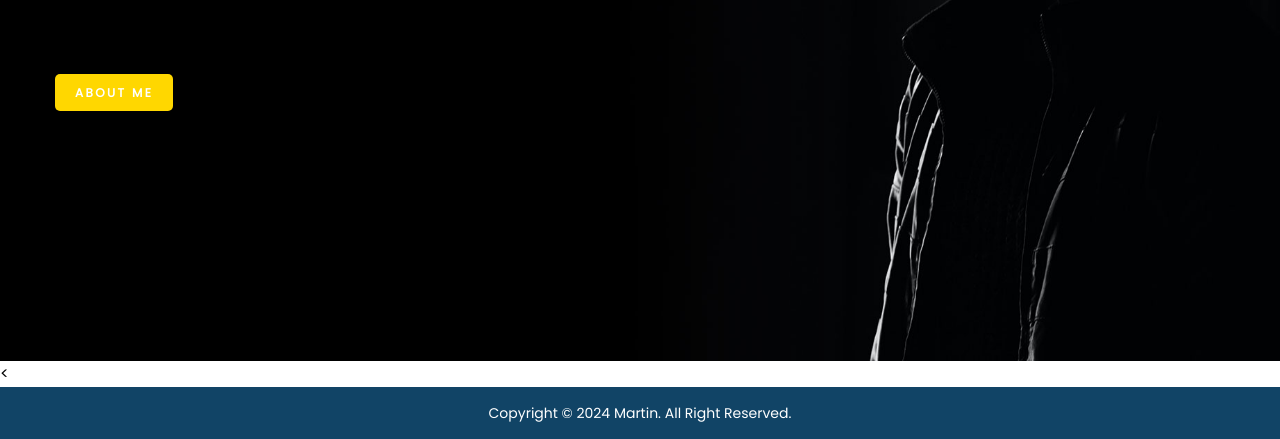
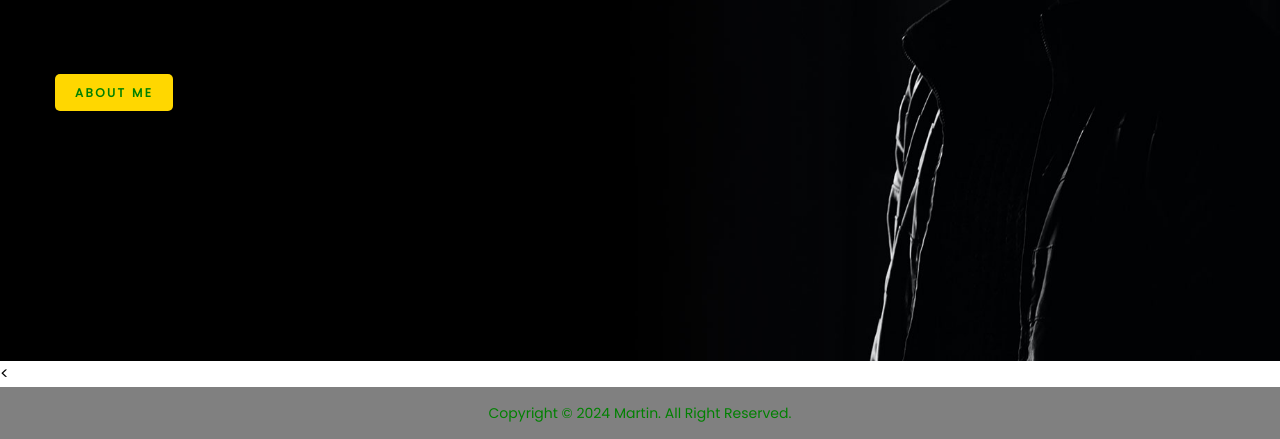
Before and after one commit to abe1dac/Malingi-Martin, a plain HTML site: page index.html in a window 1280 px wide. Shown: the part 439-878 px from the top of the page. Drawn offline with Linux system fonts and the light colour scheme; a script that the page names is missing; files whose address does not match are found by name.

Commit message:
Update main.css

```diff
--- a/main.css
+++ b/main.css
@@ -1,8 +1,8 @@
 @import url("https://fonts.googleapis.com/css?family=Poppins:200, 300, 400, 500, 600, 700, 800, 900&display=swap");
 :root {
   --primary: gold;
-  --light: #ffffff;
-  --dark: #146;
+  --light: green;
+  --dark: grey;
 }
 
 * {
```
